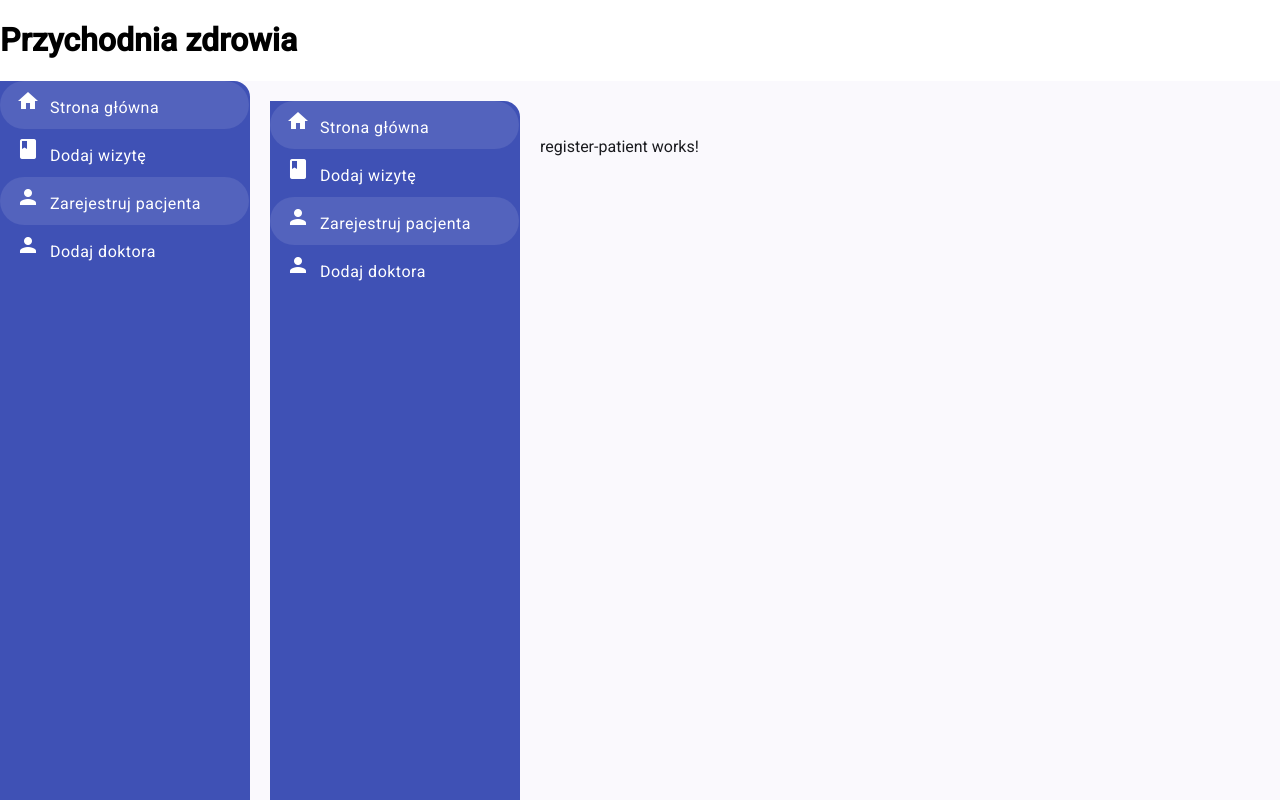
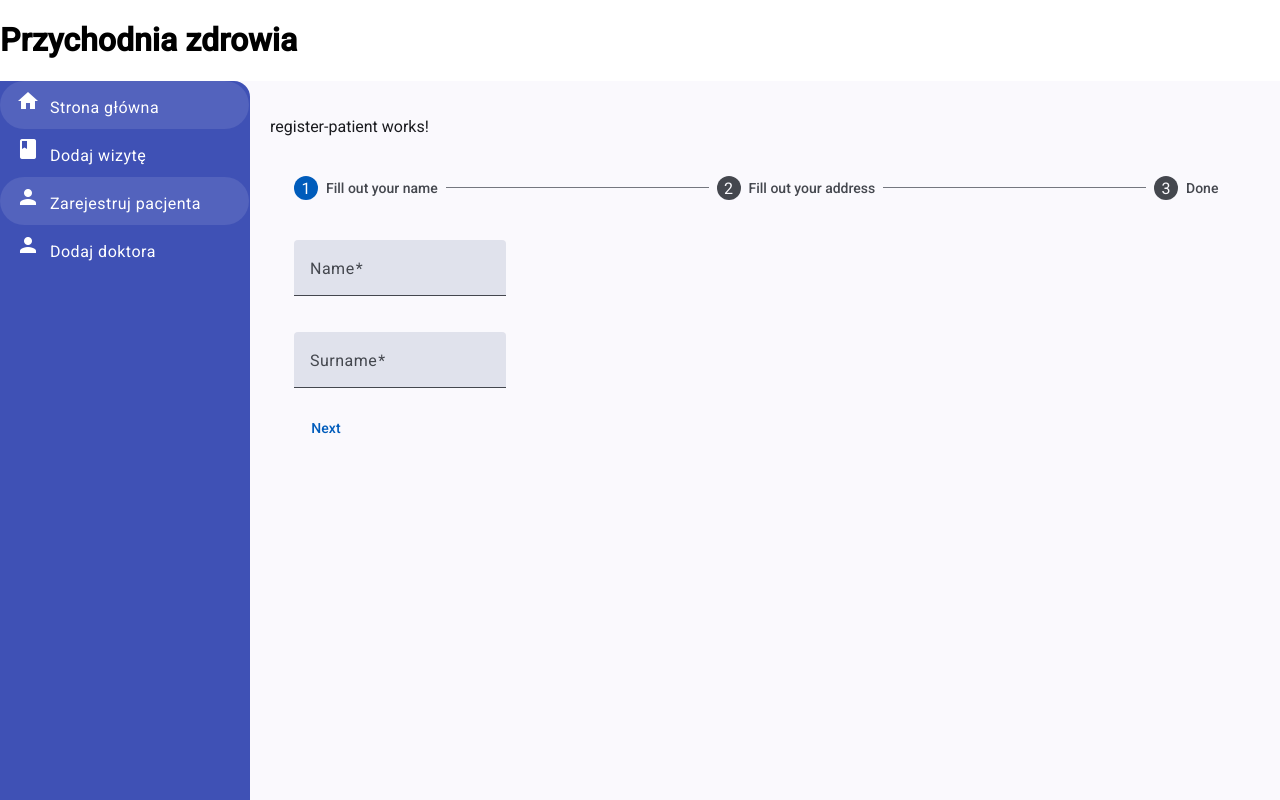
Before and after one commit to kamilb13/przychodnia-zdrowia-frontend, an Angular app: page /register-patient in a window 1280 px wide. Built offline with nearby package versions, Linux system fonts and the light colour scheme.

Commit message:
register patient stepper

```diff
--- a/src/app/layout/dashboard/dashboard.component.ts
+++ b/src/app/layout/dashboard/dashboard.component.ts
@@ -10,7 +10,7 @@ import {RouterOutlet} from '@angular/router';
     MatDrawerContainer,
     SidenavComponent,
     RouterOutlet,
-    MatSidenavModule
+    MatSidenavModule,
   ],
   templateUrl: './dashboard.component.html',
   styleUrl: './dashboard.component.scss'
--- a/src/app/pages/register-patient/register-patient.component.html
+++ b/src/app/pages/register-patient/register-patient.component.html
@@ -1 +1,43 @@
 <p>register-patient works!</p>
+<mat-stepper [linear]="isLinear" #stepper>
+  <mat-step [stepControl]="firstFormGroup">
+    <form [formGroup]="firstFormGroup">
+      <div style="display: flex; flex-direction: column; align-items: flex-start">
+        <ng-template matStepLabel>Fill out your name</ng-template>
+        <mat-form-field>
+          <mat-label>Name</mat-label>
+          <input matInput placeholder="Last name, First name" formControlName="firstCtrl" required>
+        </mat-form-field>
+        <ng-template matStepLabel>Fill out your surname</ng-template>
+        <mat-form-field>
+          <mat-label>Surname</mat-label>
+          <input matInput placeholder="Last name, First name" formControlName="firstCtrl" required>
+        </mat-form-field>
+      </div>
+      <div>
+        <button mat-button matStepperNext>Next</button>
+      </div>
+    </form>
+  </mat-step>
+  <mat-step [stepControl]="secondFormGroup" label="Fill out your address">
+    <form [formGroup]="secondFormGroup">
+      <mat-form-field>
+        <mat-label>Address</mat-label>
+        <input matInput formControlName="secondCtrl" placeholder="Ex. 1 Main St, New York, NY"
+               required>
+      </mat-form-field>
+      <div>
+        <button mat-button matStepperPrevious>Back</button>
+        <button mat-button matStepperNext>Next</button>
+      </div>
+    </form>
+  </mat-step>
+  <mat-step>
+    <ng-template matStepLabel>Done</ng-template>
+    <p>You are now done.</p>
+    <div>
+      <button mat-button matStepperPrevious>Back</button>
+      <button mat-button (click)="stepper.reset()">Reset</button>
+    </div>
+  </mat-step>
+</mat-stepper>
--- a/src/app/pages/register-patient/register-patient.component.scss
+++ b/src/app/pages/register-patient/register-patient.component.scss
@@ -0,0 +1,7 @@
+.mat-stepper-horizontal {
+  margin-top: 8px;
+}
+
+.mat-mdc-form-field {
+  margin-top: 16px;
+}
--- a/src/app/pages/register-patient/register-patient.component.ts
+++ b/src/app/pages/register-patient/register-patient.component.ts
@@ -1,11 +1,34 @@
-import { Component } from '@angular/core';
+import {Component, inject} from '@angular/core';
+import {MatStep, MatStepLabel, MatStepper, MatStepperNext, MatStepperPrevious} from '@angular/material/stepper';
+import {MatFormField, MatInput, MatLabel} from '@angular/material/input';
+import {FormBuilder, ReactiveFormsModule, Validators} from '@angular/forms';
+import {MatButton} from '@angular/material/button';
 
 @Component({
   selector: 'app-register-patient',
-  imports: [],
+  imports: [
+    MatStepper,
+    MatStep,
+    MatFormField,
+    MatLabel,
+    ReactiveFormsModule,
+    MatInput,
+    MatButton,
+    MatStepperPrevious,
+    MatStepperNext,
+    MatStepLabel,
+  ],
   templateUrl: './register-patient.component.html',
   styleUrl: './register-patient.component.scss'
 })
 export class RegisterPatientComponent {
+  private _formBuilder = inject(FormBuilder);
 
+  firstFormGroup = this._formBuilder.group({
+    firstCtrl: ['', Validators.required],
+  });
+  secondFormGroup = this._formBuilder.group({
+    secondCtrl: ['', Validators.required],
+  });
+  isLinear = true;
 }
```
Also changed, not shown: src/app/app.routes.ts (+5 -11 lines).
